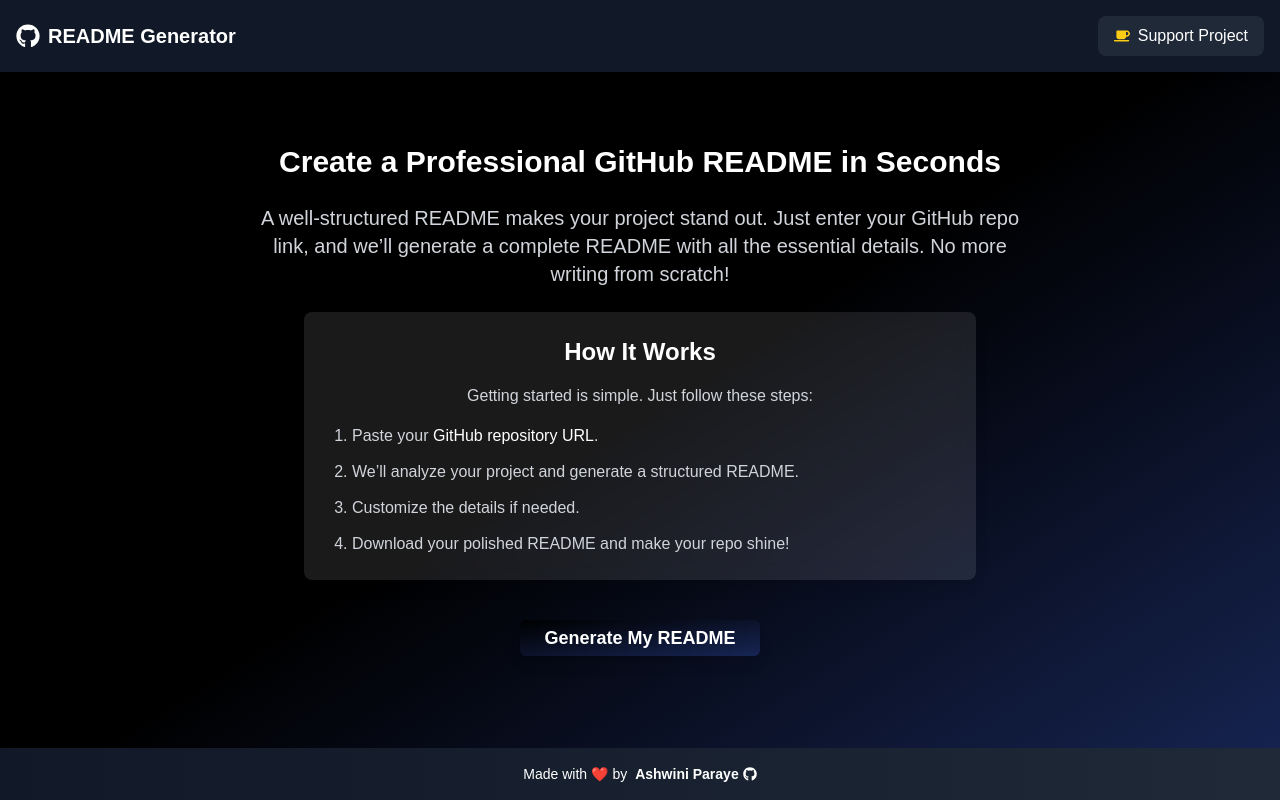
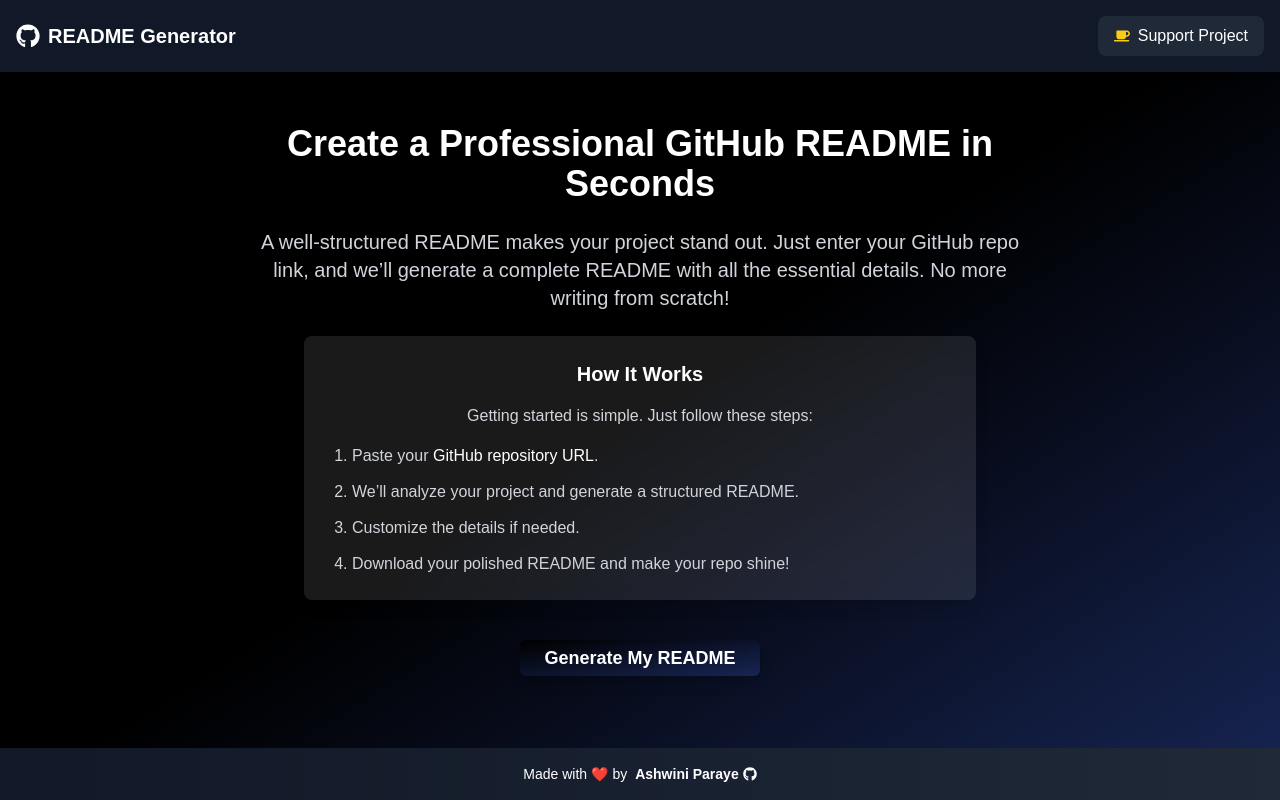
Before and after one commit to AshwiniParaye1/Github-Readme-Generator, a Next.js app: page / in a window 1280 px wide. Built offline with nearby package versions, Linux system fonts and the light colour scheme.

Commit message:
update home page

```diff
--- a/app/page.tsx
+++ b/app/page.tsx
@@ -13,9 +13,9 @@ export default function Home() {
       {/* Header */}
       <Header />
 
-      <main className="flex flex-col items-center justify-center text-center flex-grow px-6 py-12">
+      <main className="mt-10 flex flex-col items-center justify-center text-center flex-grow px-6 py-12">
         {/* Project Introduction */}
-        <h1 className="text-2xl sm:text-3xl font-extrabold mb-6 leading-tight max-w-3xl">
+        <h1 className="text-2xl sm:text-4xl font-extrabold mb-6 leading-tight max-w-3xl">
           Create a Professional GitHub README in Seconds
         </h1>
         <p className="text-lg sm:text-xl text-gray-300 max-w-3xl mb-6">
@@ -26,7 +26,7 @@ export default function Home() {
 
         {/* How to Use Section */}
         <div className="bg-white/10 backdrop-blur-md p-6 rounded-lg shadow-lg max-w-2xl w-full">
-          <h2 className="text-2xl font-semibold mb-4 text-white">
+          <h2 className="text-xl font-semibold mb-4 text-white">
             How It Works
           </h2>
           <p className="mb-4 text-gray-300">
@@ -49,7 +49,7 @@ export default function Home() {
         </div>
 
         {/* Button to Generate README */}
-        <div className="mt-10">
+        <div className="mt-10 mb-10">
           <Button className="w-full sm:w-auto px-6 py-3 text-lg font-semibold bg-gradient-to-br from-black to-blue-950 hover:brightness-125 transition-transform transform hover:scale-105 rounded-md shadow-lg">
             <Link href={"/generate-readme"} className="text-white">
               Generate My README
```
